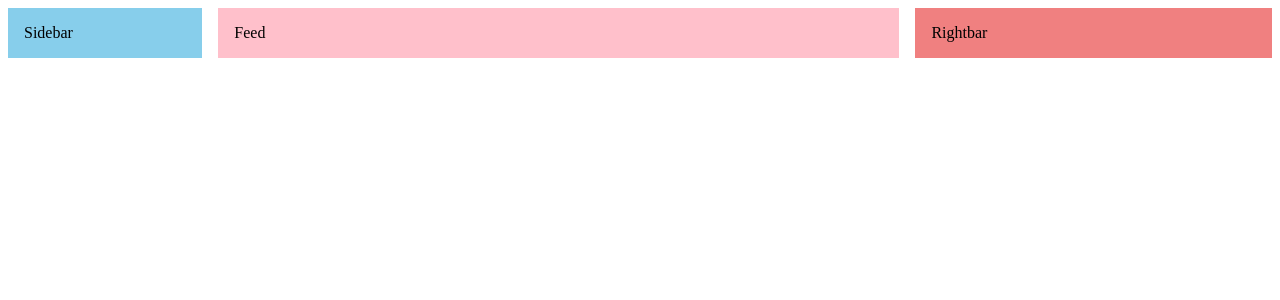
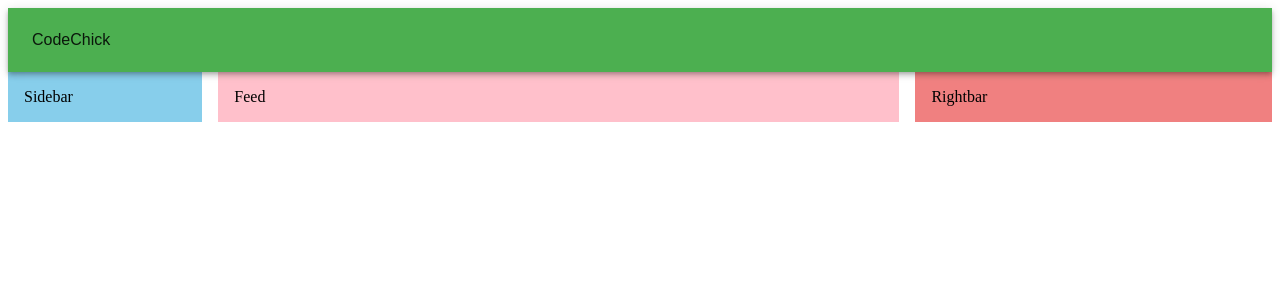
Before and after one commit to patriciakennedy/react-material-ui-tut, a React (Vite) app: page / in a window 1280 px wide. Shown: the top 300 px of the page. Built offline with nearby package versions, Linux system fonts and the light colour scheme.

Commit message:
Added Navbar with MUI AppBar, Toolbar, and styled components

```diff
--- a/src/App.jsx
+++ b/src/App.jsx
@@ -2,12 +2,14 @@ import Navbar from './components/Navbar';
 import Feed from './components/Feed';
 import Rightbar from './components/Rightbar';
 import Sidebar from './components/Sidebar';
-import { Box, Container, Stack } from '@mui/material';
+import { Box, Stack } from '@mui/material';
 
 function App() {
     return (
+
         <Box>
-            <Stack direction="row" spacing={2} justifyContent="space-between">
+          <Navbar/>
+          <Stack direction="row" spacing={2} justifyContent="space-between">
                 <Sidebar />
                 <Feed />
                 <Rightbar />
--- a/src/components/Navbar.jsx
+++ b/src/components/Navbar.jsx
@@ -1,8 +1,19 @@
-import { Box } from '@mui/material';
+import { AppBar, styled, Toolbar, Typography } from '@mui/material';
 import React from 'react';
 
-function Navbar() {
-    return <Box bgcolor="skyblue">Sidebar</Box>;
-}
+const StyledToolbar = styled(Toolbar)({
+    display: 'flex',
+    justifyContent: 'space-between',
+});
+
+const Navbar = () => {
+    return (
+        <AppBar position="sticky">
+            <StyledToolbar>
+                <Typography>CodeChick</Typography>
+            </StyledToolbar>
+        </AppBar>
+    );
+};
 
 export default Navbar;
```
